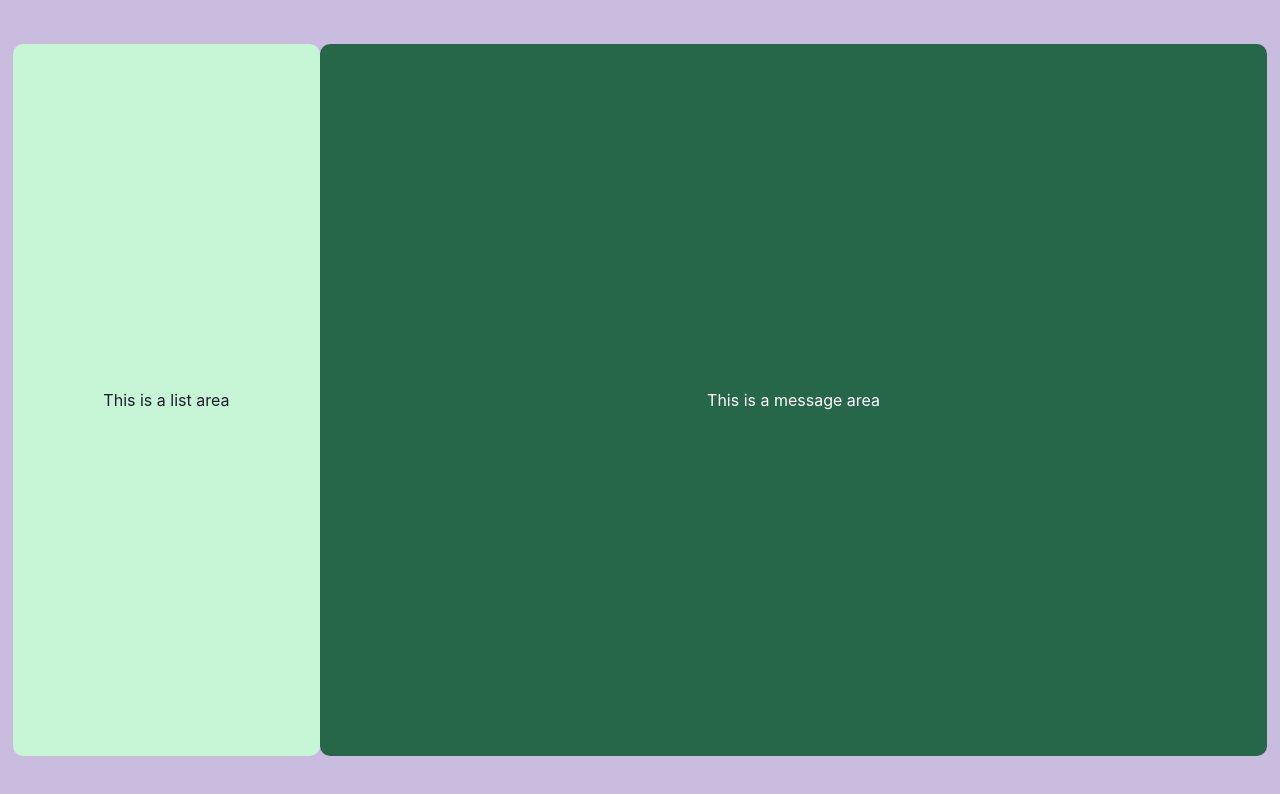
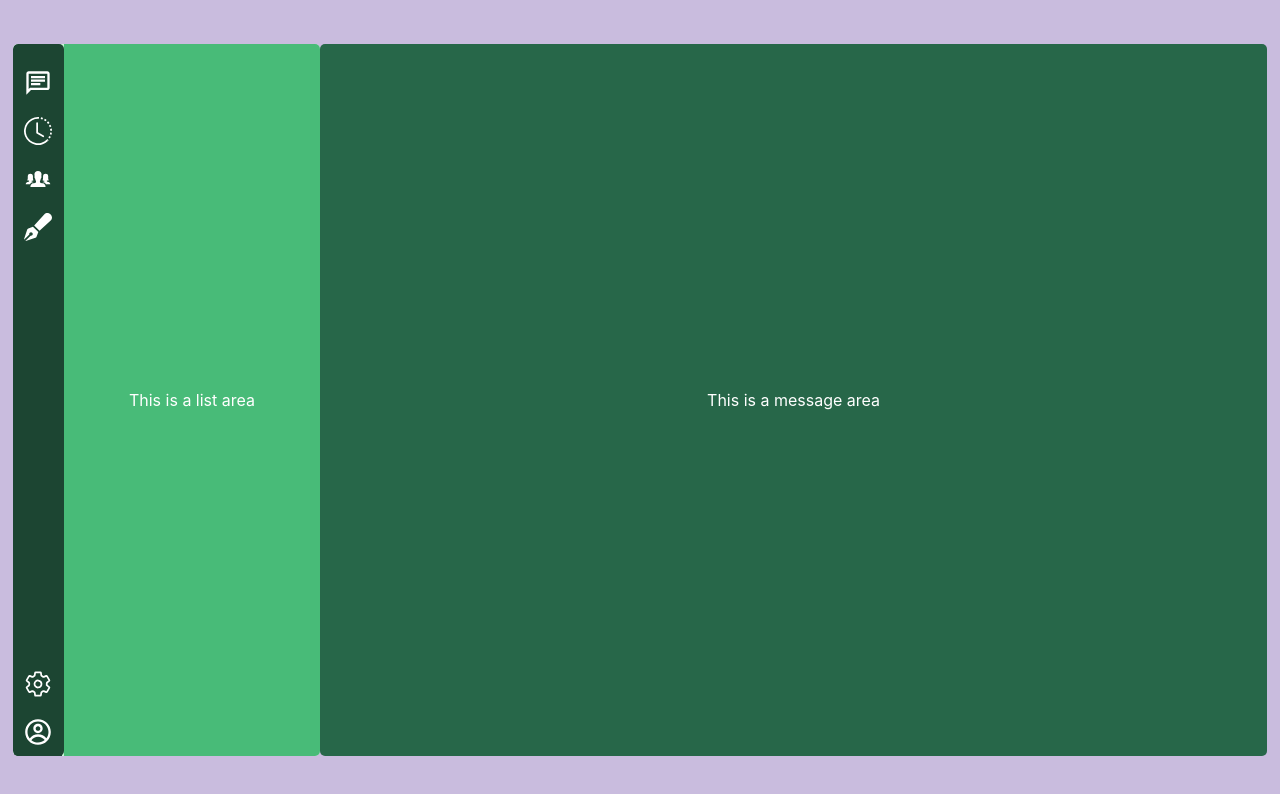
Before and after one commit to VedangKanade20/Chat-Buzz, a React (Vite) app in the folder client/: page / in a window 1280 px wide. Shown: the top 794 px of the page. Built offline with nearby package versions, Linux system fonts and the light colour scheme.

Commit message:
Done with sidebar and font

```diff
--- a/client/index.html
+++ b/client/index.html
@@ -7,6 +7,12 @@
       type="image/svg+xml"
       href="https://cdn-icons-png.flaticon.com/512/5539/5539745.png"
     />
+    <link rel="preconnect" href="https://fonts.googleapis.com" />
+    <link rel="preconnect" href="https://fonts.gstatic.com" crossorigin />
+    <link
+      href="https://fonts.googleapis.com/css2?family=Mukta:wght@200;300;400;500;600;700;800&display=swap"
+      rel="stylesheet"
+    />
     <meta name="viewport" content="width=device-width, initial-scale=1.0" />
     <title>Chat Buzz</title>
   </head>
--- a/client/src/Pages/MainPage.jsx
+++ b/client/src/Pages/MainPage.jsx
@@ -1,4 +1,5 @@
 import { Flex, Text } from "@chakra-ui/react";
+import SideBar from "../components/SideBar";
 
 const MainPage = () => {
   return (
@@ -9,10 +10,30 @@ const MainPage = () => {
         h="89vh"
         alignItems="center"
         justifyContent="center"
-        borderRadius="10px"
+        borderRadius="5px"
         overflowY="auto"
+        direction="row"
       >
-        <Text>This is a list area</Text>
+        <Flex
+          bgColor="green.900"
+          textColor="white"
+          w="4vw"
+          h="89vh"
+          justifyContent="center"
+          borderRadius="5px"
+        >
+          <SideBar />
+        </Flex>
+        <Flex
+          bgColor="green.400"
+          textColor="white"
+          w="20vw"
+          h="89vh"
+          alignItems="center"
+          justifyContent="center"
+        >
+          <Text>This is a list area</Text>
+        </Flex>
       </Flex>
       <Flex
         bgColor="green.700"
@@ -21,7 +42,7 @@ const MainPage = () => {
         alignItems="center"
         justifyContent="center"
         textColor="white"
-        borderRadius="10px"
+        borderRadius="5px"
         overflowY="auto"
       >
         <Text>This is a message area </Text>
--- /dev/null
+++ b/client/src/components/SideBar.jsx
@@ -0,0 +1,75 @@
+// import { MdOutlineChat } from "react-icons/md";
+// import { IoIosPeople } from "react-icons/io";
+// import { FaPenFancy } from "react-icons/fa";
+// import { Flex } from "@chakra-ui/react";
+// import { BsClockHistory } from "react-icons/bs";
+// import { IoSettingsOutline } from "react-icons/io5";
+// import { CgProfile } from "react-icons/cg";
+
+// const SideBar = () => {
+//   return (
+//     <>
+//       <Flex
+//         bgColor="green.900"
+//         textColor="white"
+//         direction="column"
+//         mt="10px"
+//         gap="20px"
+//       >
+//         <Flex direction="column" mt="5px" gap="20px">
+//           <MdOutlineChat size="28px" name="Chats" title="Chats" />
+//           <BsClockHistory size="28px" name="Story" title="Story" />
+//           <IoIosPeople size="28px" name="Channel" title="Channel" />
+//           <FaPenFancy size="28px" name="Write" title="Write" />
+//         </Flex>
+
+//         <Flex direction="column" mt="5px" gap="20px" alignItems="end">
+//           <IoSettingsOutline size="28px" name="Settings" title="Settinngs" />
+
+//           <CgProfile size="28px" name="Profile" title="Profile" />
+//         </Flex>
+//       </Flex>
+//     </>
+//   );
+// };
+
+// export default SideBar;
+
+import { MdOutlineChat } from "react-icons/md";
+import { IoIosPeople } from "react-icons/io";
+import { FaPenFancy } from "react-icons/fa";
+import { Flex, Spacer } from "@chakra-ui/react";
+import { BsClockHistory } from "react-icons/bs";
+import { IoSettingsOutline } from "react-icons/io5";
+import { CgProfile } from "react-icons/cg";
+
+const SideBar = () => {
+  return (
+    <>
+      <Flex
+        bgColor="green.900"
+        textColor="white"
+        direction="column"
+        mt="10px"
+        gap="20px"
+        p="10px"
+      >
+        <Flex direction="column" mt="5px" gap="20px">
+          <MdOutlineChat size="28px" name="Chats" title="Chats" />
+          <BsClockHistory size="28px" name="Story" title="Story" />
+          <IoIosPeople size="28px" name="Channel" title="Channel" />
+          <FaPenFancy size="28px" name="Write" title="Write" />
+        </Flex>
+
+        <Spacer />
+
+        <Flex direction="column" gap="20px" alignItems="end">
+          <IoSettingsOutline size="28px" name="Settings" title="Settings" />
+          <CgProfile size="28px" name="Profile" title="Profile" />
+        </Flex>
+      </Flex>
+    </>
+  );
+};
+
+export default SideBar;
```
